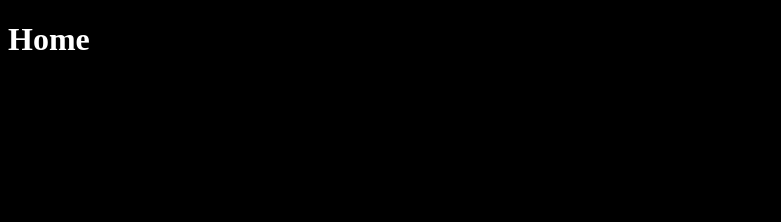
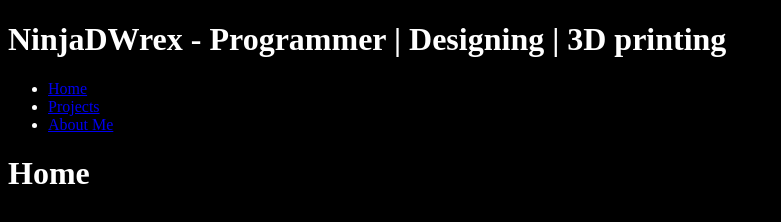
Before and after one commit to NinjaDWrex/NinjaDWrex.github.io, a plain HTML site: page index.html in a window 1280 px wide. Shown: the whole page, without its empty margins (0-781 px from the left). Drawn offline with Linux system fonts and the light colour scheme.

Commit message:
did some more work on index page

```diff
--- a/index.html
+++ b/index.html
@@ -9,13 +9,15 @@
     </head>
     <body>
         <header>
+            <h1>NinjaDWrex - Programmer | Designing | 3D printing</h1>
+        </header>
+        <ul class="navbar">
+            <li><a href="index.html" class="active">Home</a></li>
+            <li><a href="projects.html">Projects</a></li>
+            <li><a href="about-me.html">About Me</a></li>
+        </ul>
+        <main>
             <h1>Home</h1>
-        </header>
-        <nav>
-
-        </nav>
-        <main>
-
         </main>
         <footer>
 
```
Also changed, not shown: about-me.html (added), projects.html (added).
